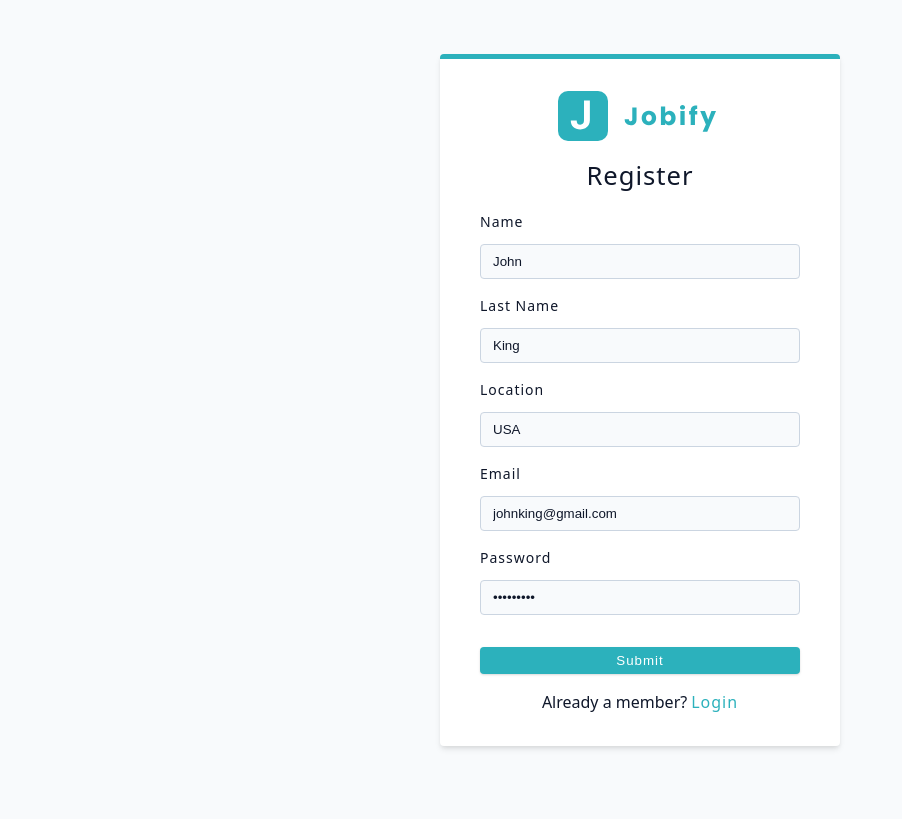
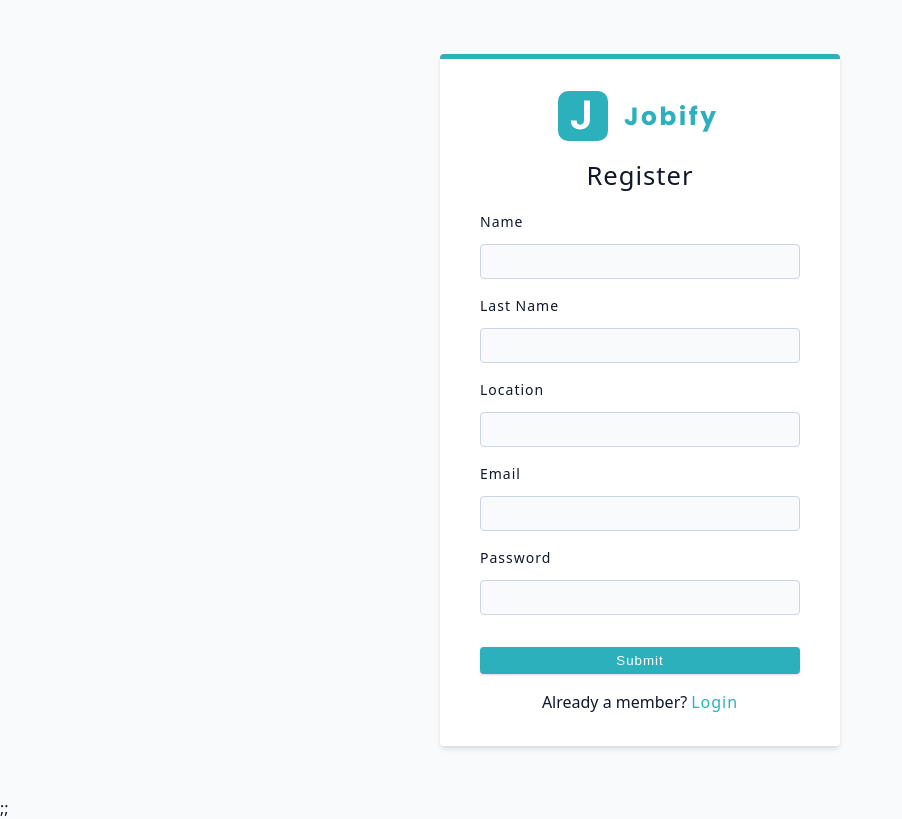
Before and after one commit to unorjikingsley/Jobbs_App_BE, a React (Vite) app in the folder client_FrontEnd/: page /register in a window 1280 px wide. Shown: the whole page, without its empty margins (0-902 px from the left). Built offline with nearby package versions, Linux system fonts and the light colour scheme.

Commit message:
React Query & extra Features

```diff
--- a/client_FrontEnd/src/App.jsx
+++ b/client_FrontEnd/src/App.jsx
@@ -1,4 +1,7 @@
 import { createBrowserRouter, RouterProvider } from "react-router-dom";
+// import queries
+import { QueryClient, QueryClientProvider } from '@tanstack/react-query'
+import { ReactQueryDevtools } from '@tanstack/react-query-devtools'
 import {
   HomeLayout,
   Landing,
@@ -32,7 +35,15 @@ export const checkDefaultTheme = () => {
   return isDarkTheme;
 };
 
-const isDarkThemeEnabled = checkDefaultTheme()
+const isDarkThemeEnabled = checkDefaultTheme();
+
+const queryClient = new QueryClient({
+  defaultOptions: {
+    queries: {
+      staleTime: 1000 * 60 * 5,
+    },
+  },
+});
 
 const router = createBrowserRouter([
   {
@@ -98,10 +109,15 @@ const router = createBrowserRouter([
       },
     ],
   },
-])
+]);
 
 const App = () => {
-  return <RouterProvider router={router} />;
+  return (
+    <QueryClientProvider client={queryClient}>
+      <RouterProvider router={router} />;
+      <ReactQueryDevtools InitialIsOpen={false} />;
+    </QueryClientProvider>
+  )
 }
 
 export default App;
--- a/client_FrontEnd/src/assets/wrappers/PageBtnContainer.js
+++ b/client_FrontEnd/src/assets/wrappers/PageBtnContainer.js
@@ -24,12 +24,12 @@ const Wrapper = styled.section`
     font-size: 1.25rem;
     color: var(--primary-500);
     border-radius: var(--border-radius);
-    cursor:pointer:
+    cursor: pointer;
   }
 
   .active{
     background:var(--primary-500);
-        color: var(--white);
+    color: var(--white);
   }
 
   .prev-btn,.next-btn{
--- a/client_FrontEnd/src/components/FormRow.jsx
+++ b/client_FrontEnd/src/components/FormRow.jsx
@@ -14,10 +14,11 @@ const FormRow = ({ type, name, labelText, defaultValue, onChange }) => {
         className="form-input"
         defaultValue={defaultValue || ''}
         onChange={onChange}
+        autoComplete={type === 'password' ? 'current-password' : 'on'}
         required
       />
     </div>
-  );
+  )
 }
 
 // FormRow.propTypes = {
--- a/client_FrontEnd/src/pages/Login.jsx
+++ b/client_FrontEnd/src/pages/Login.jsx
@@ -55,13 +55,13 @@ const Login = () => {
           type="email"
           name="email"
           labelText="Email"
-          defaultValue="johnking@gmail.com"
+          autoComplete="email"
         />
         <FormRow
           type="password"
           name="password"
           labelText="Password"
-          defaultValue="secret123"
+          autoComplete="current-password"
         />
 
         <SubmitBtn />
@@ -79,6 +79,6 @@ const Login = () => {
       </p>
     </Wrapper>
   )
-}
+};
 
-export default Login
+export default Login;
--- a/client_FrontEnd/src/pages/Register.jsx
+++ b/client_FrontEnd/src/pages/Register.jsx
@@ -26,16 +26,15 @@ const Register = () => {
       <Form method="post" className="form">
         <Logo />
         <h4>Register</h4>
-        <FormRow type="text" name="name" defaultValue="John" />
+        <FormRow type="text" name="name" />
         <FormRow
           type="text"
           name="lastName"
           labelText="last name"
-          defaultValue="King"
         />
-        <FormRow type="text" name="location" defaultValue="USA" />
-        <FormRow type="email" name="email" defaultValue="johnking@gmail.com" />
-        <FormRow type="password" name="password" defaultValue="secret123" />
+        <FormRow type="text" name="location" />
+        <FormRow type="email" name="email" />
+        <FormRow type="password" name="password" />
 
         <SubmitBtn />
         <p>
```
